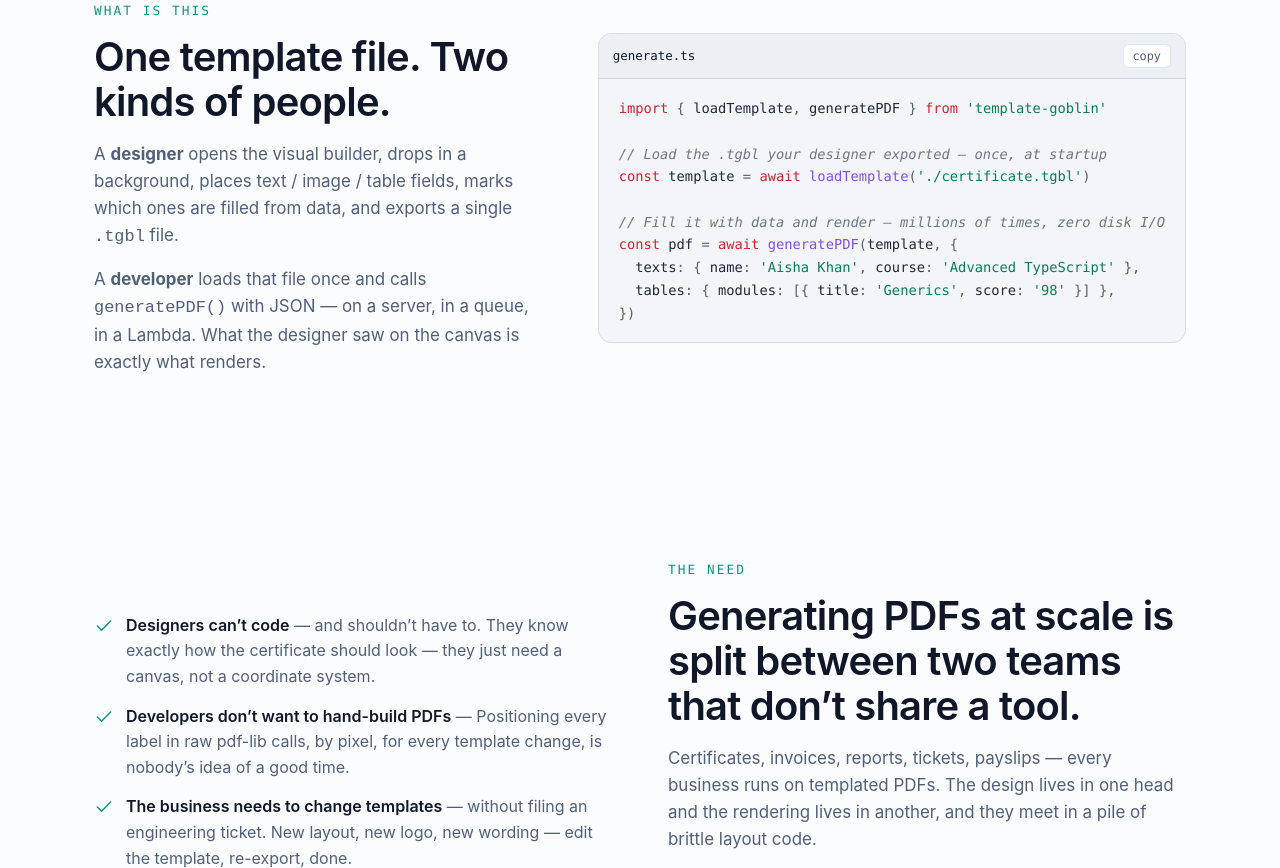
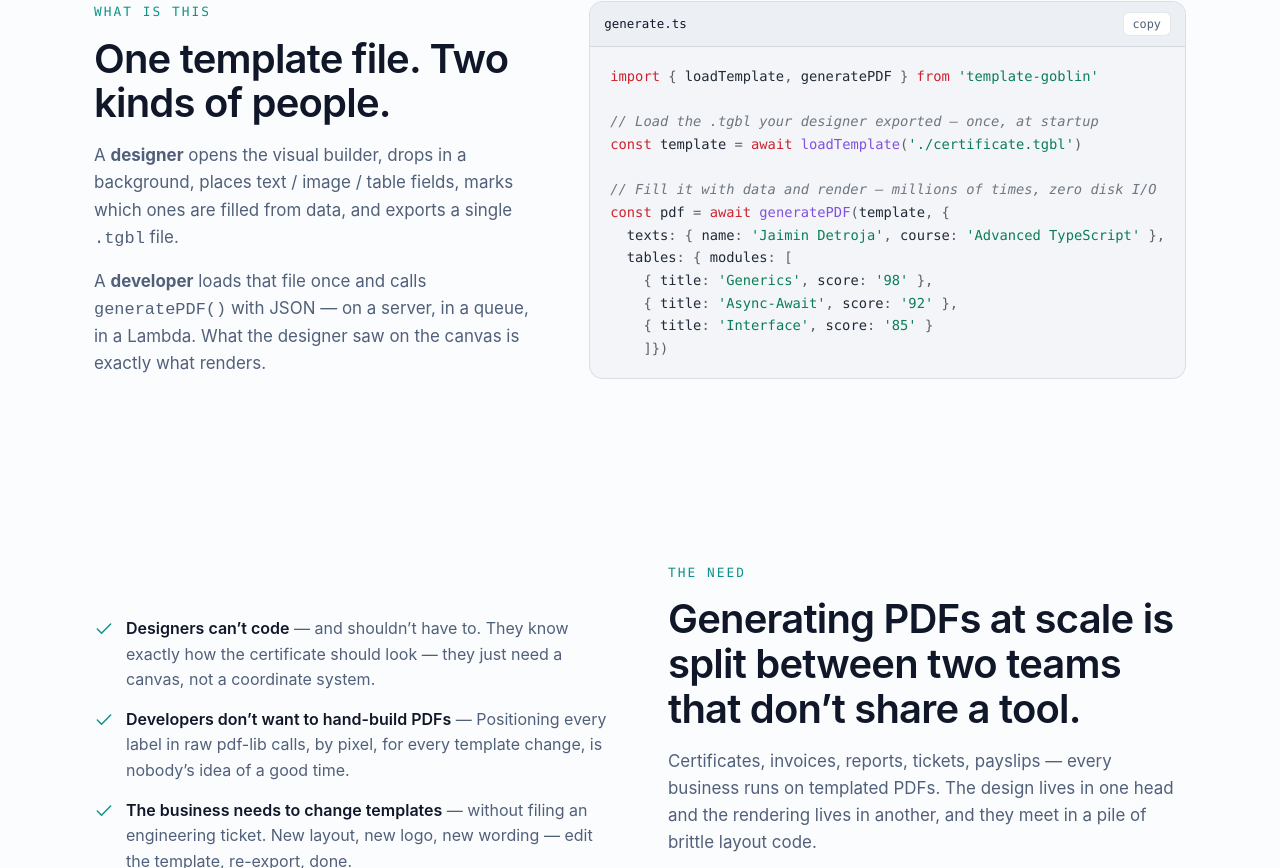
Before and after one commit to JaiminPatel345/template-goblin, a React (Vite) app in the folder packages/site/: page / in a window 1280 px wide. Shown: the part 879-1747 px from the top of the page. Built offline with nearby package versions, Linux system fonts and the light colour scheme.

Commit message:
docs: update SNIPPET

```diff
--- a/packages/site/src/sections/WhatIs.tsx
+++ b/packages/site/src/sections/WhatIs.tsx
@@ -7,9 +7,12 @@ const template = await loadTemplate('./certificate.tgbl')
 
 // Fill it with data and render — millions of times, zero disk I/O
 const pdf = await generatePDF(template, {
-  texts: { name: 'Aisha Khan', course: 'Advanced TypeScript' },
-  tables: { modules: [{ title: 'Generics', score: '98' }] },
-})`
+  texts: { name: 'Jaimin Detroja', course: 'Advanced TypeScript' },
+  tables: { modules: [
+    { title: 'Generics', score: '98' },
+    { title: 'Async-Await', score: '92' },
+    { title: 'Interface', score: '85' }
+    ]})`
 
 /** Explains the two-surface model: design visually, generate from code. */
 export function WhatIs() {
```
